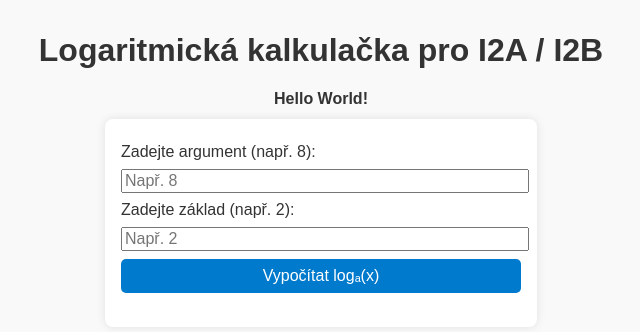
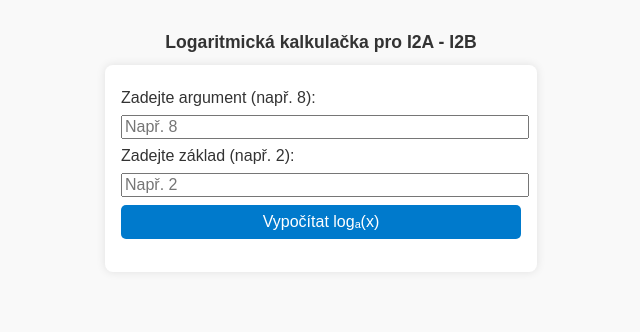
Before and after one commit to AP-Math/logarithm-calculator, a plain HTML site: page index.html in a window 1280 px wide. Shown: the whole page, without its empty margins (319-959 px from the left). Drawn offline with nearby package versions, Linux system fonts and the light colour scheme.

Commit message:
Update index.html

```diff
--- a/index.html
+++ b/index.html
@@ -50,8 +50,7 @@
   </script>
 </head>
 <body>
-  <h1>Logaritmická kalkulačka pro I2A / I2B</h1>
-  <h1 style="font-size:1em; "> Hello World! </h1>
+   <h1 style="font-size:1.1em; "> Logaritmická kalkulačka pro I2A - I2B </h1>
   <div class="calculator">
     <label for="value">Zadejte argument (např. 8):</label>
     <input type="number" id="value" placeholder="Např. 8" step="any">
```
